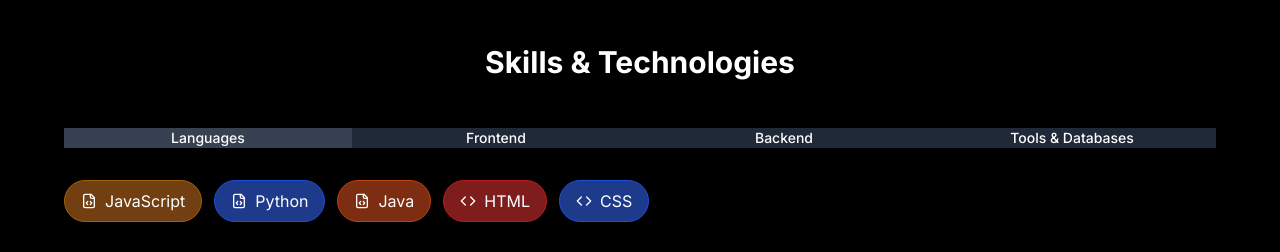
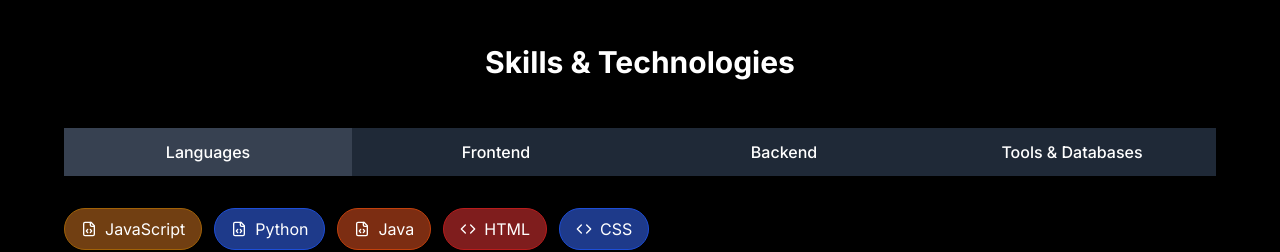
Before and after one commit to sigallage/Portfolio, a Next.js app: page / in a window 1280 px wide. Shown: the part 1160-1412 px from the top of the page. Built offline with nearby package versions, Linux system fonts and the light colour scheme.

Commit message:
skill tab updated

```diff
--- a/app/page.jsx
+++ b/app/page.jsx
@@ -111,17 +111,17 @@ export default function Home() {
           <h2 className="text-3xl font-bold text-white mb-12 text-center">Skills & Technologies</h2>
 
           <Tabs defaultValue="languages" className="w-full">
-            <TabsList className="grid w-full grid-cols-4 mb-8 bg-gray-800">
-              <TabsTrigger value="languages" className="data-[state=active]:bg-gray-700">
+            <TabsList className="grid w-full grid-cols-4 mb-8 bg-gray-800 h-12">
+              <TabsTrigger value="languages" className="data-[state=active]:bg-gray-700 text-base font-medium py-3 px-4">
                 Languages
               </TabsTrigger>
-              <TabsTrigger value="frontend" className="data-[state=active]:bg-gray-700">
+              <TabsTrigger value="frontend" className="data-[state=active]:bg-gray-700 text-base font-medium py-3 px-4">
                 Frontend
               </TabsTrigger>
-              <TabsTrigger value="backend" className="data-[state=active]:bg-gray-700">
+              <TabsTrigger value="backend" className="data-[state=active]:bg-gray-700 text-base font-medium py-3 px-4">
                 Backend
               </TabsTrigger>
-              <TabsTrigger value="tools" className="data-[state=active]:bg-gray-700">
+              <TabsTrigger value="tools" className="data-[state=active]:bg-gray-700 text-base font-medium py-3 px-4">
                 Tools & Databases
               </TabsTrigger>
             </TabsList>
```
